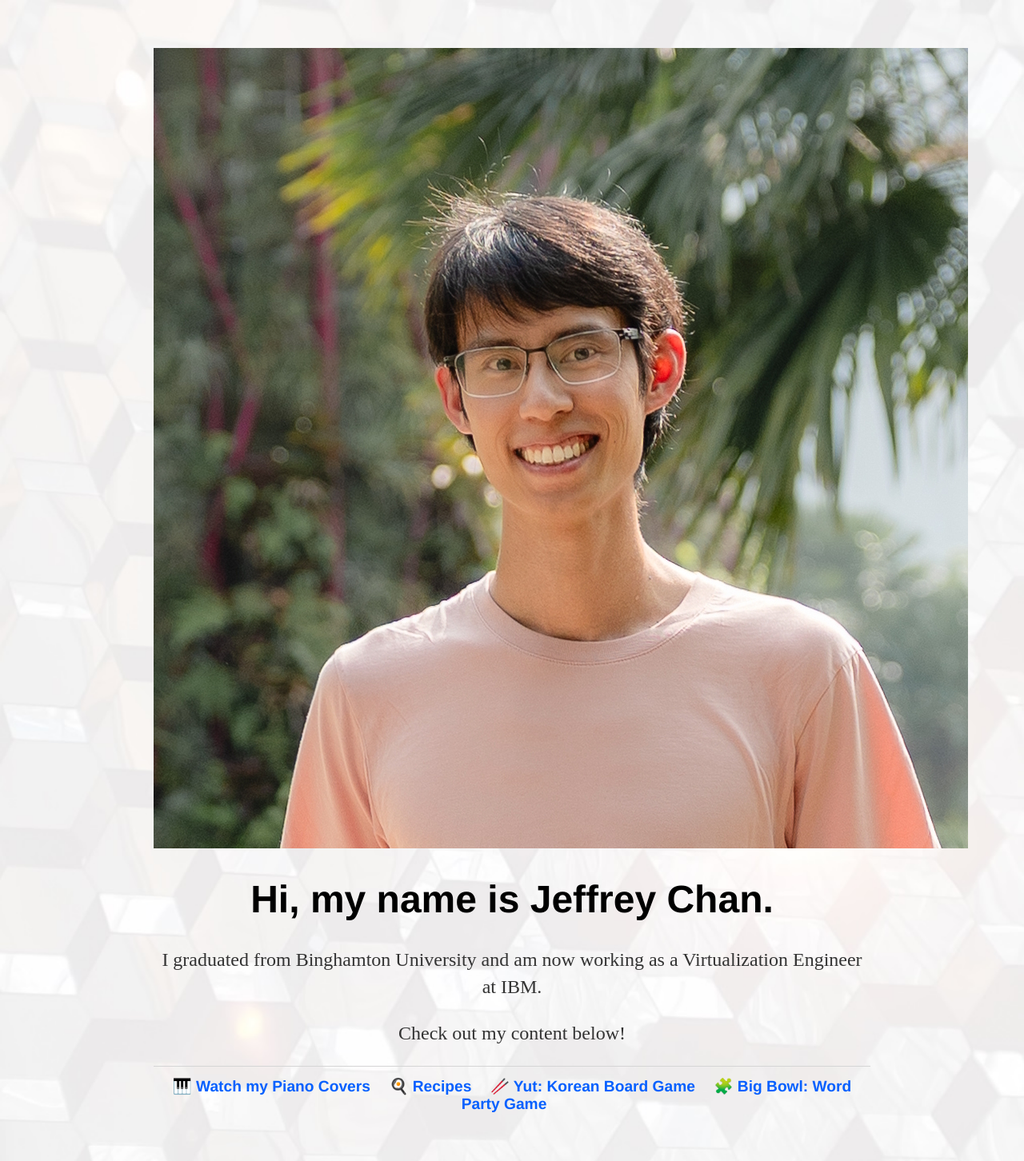
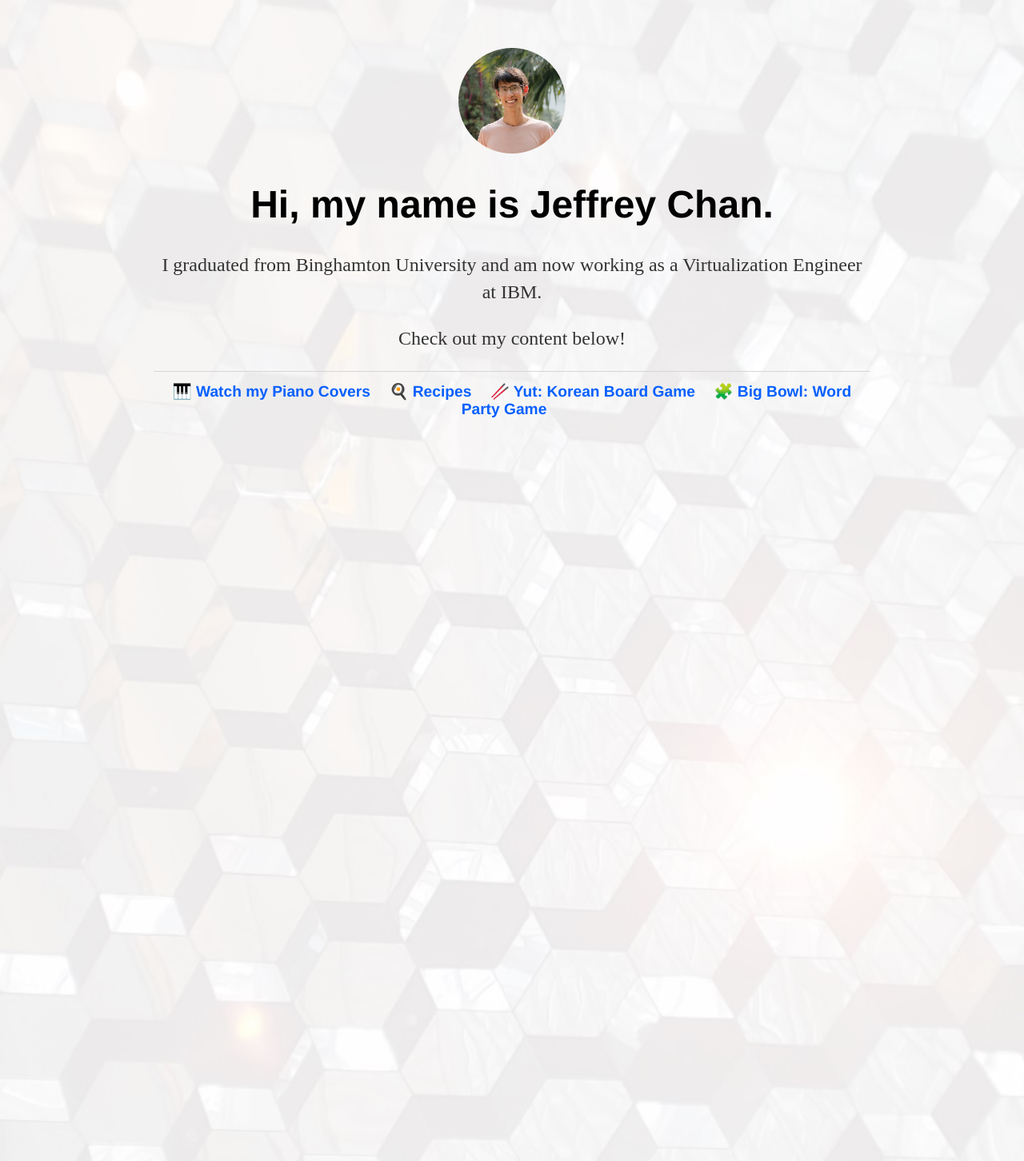
Before and after one commit to superjeffreyc/superjeffreyc.github.io, a Jekyll site: the page built from index.html, in a window 1280 px wide. Shown: the whole page at 80% size. Built offline with Jekyll 4.4.1, drawn with Linux system fonts in a browser that asks for light colours; after the commit the page ends 900 px from its top, so only the background shows below that.

Commit message:
Fix main.css

```diff
--- a/css/main.css
+++ b/css/main.css
@@ -46,7 +46,7 @@ ul.posts li {
     list-style: none;
 }
 
-profile-pic {
+.profile-pic {
     height: 15%;
     width: 15%;
     border-radius: 50%;
```
